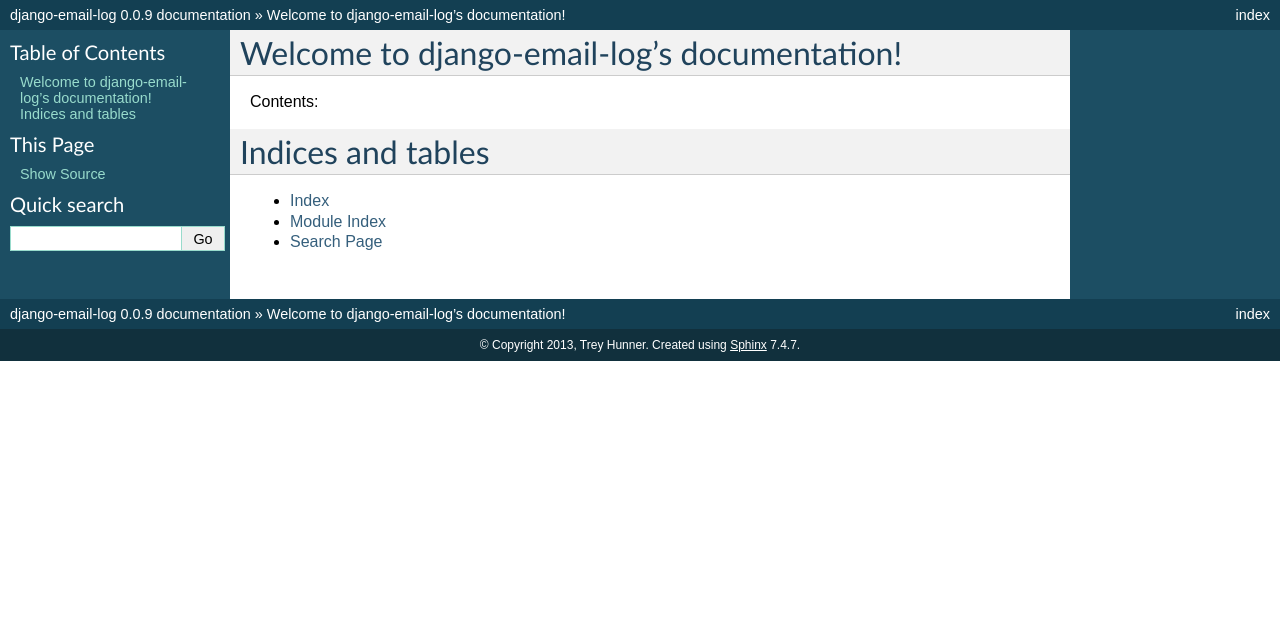
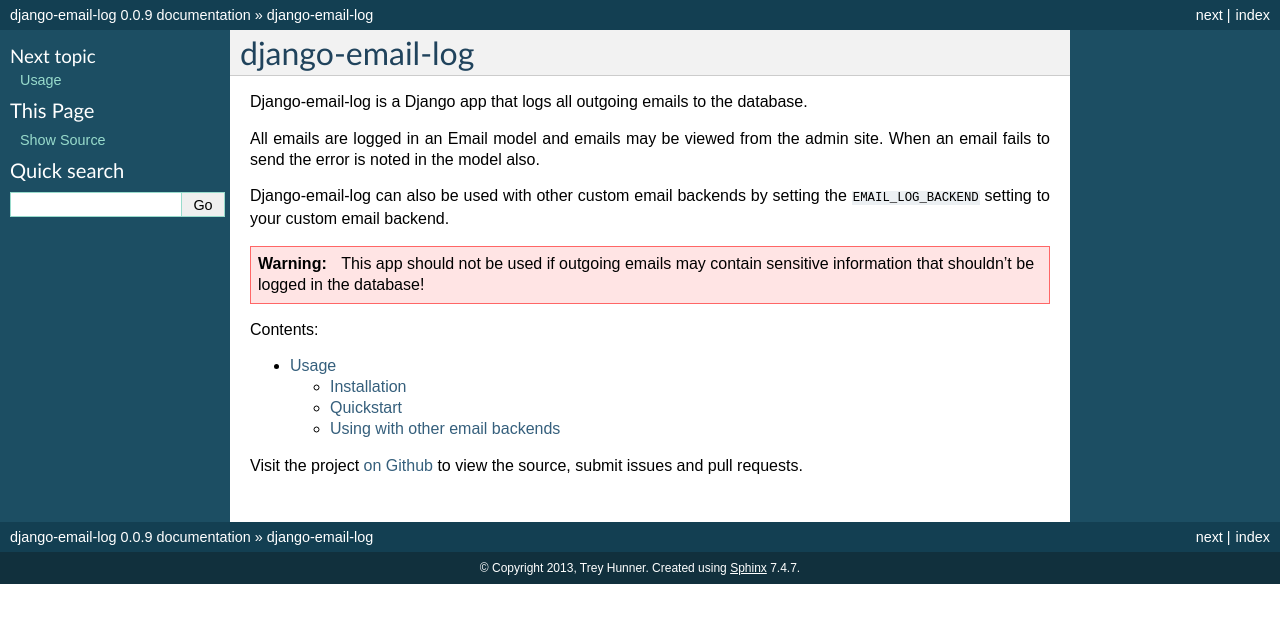
Before and after one commit to treyhunner/django-email-log, a Sphinx documentation site: the page built from docs/index.rst, in a window 1280 px wide. Shown: the top 623 px of the page. Built offline with Sphinx 7.4.7, drawn with Linux system fonts in a browser that asks for light colours.

Commit message:
Add documentation

```diff
--- a/docs/index.rst
+++ b/docs/index.rst
@@ -1,21 +1,26 @@
-.. django-email-log documentation master file, created by
-   sphinx-quickstart on Wed May  1 11:50:21 2013.
-   You can adapt this file completely to your liking, but it should at least
-   contain the root `toctree` directive.
+django-email-log
+================
 
-Welcome to django-email-log's documentation!
-============================================
+Django-email-log is a Django app that logs all outgoing emails to the database.
+
+All emails are logged in an Email model and emails may be viewed from the admin
+site.  When an email fails to send the error is noted in the model also.
+
+Django-email-log can also be used with other custom email backends by setting
+the ``EMAIL_LOG_BACKEND`` setting to your custom email backend.
+
+.. warning::
+    This app should not be used if outgoing emails may contain sensitive
+    information that shouldn't be logged in the database!
 
 Contents:
 
 .. toctree::
    :maxdepth: 2
 
+   usage
 
+Visit the project `on Github`_ to view the source, submit issues and pull
+requests.
 
-Indices and tables
-==================
-
-* :ref:`genindex`
-* :ref:`modindex`
-* :ref:`search`
+.. _on github: https://github.com/treyhunner/django-email-log
--- /dev/null
+++ b/docs/usage.rst
@@ -0,0 +1,53 @@
+Usage
+=====
+
+Installation
+------------
+
+Install from PyPI:
+
+.. code-block:: bash
+
+    $ pip install django-email-log
+
+
+Quickstart
+----------
+
+Add ``email_log`` to ``INSTALLED_APPS`` in your settings file:
+
+.. code-block:: python
+
+    INSTALLED_APPS = (
+        ...
+        'email_log',
+    )
+
+Then set django-email-log as your email backend in your settings file:
+
+.. code-block:: python
+
+    EMAIL_BACKEND = 'email_log.backends.EmailBackend'
+
+
+Using with other email backends
+-------------------------------
+
+By default django-email-log uses Django's SMTP backend to send emails.  The
+``EMAIL_LOG_BACKEND`` setting should be specified if you are using a custom
+email backend.  For example:
+
+.. code-block:: python
+
+    EMAIL_LOG_BACKEND = 'yourapp.backends.YourCustomEmailBackend'
+
+If you are using an email queueing backend such as `django-celery-email`_, the
+django-email-log backend should be used behind the queuing backend so errors
+will be logged properly.  For example with django-celery-email this should
+work:
+
+.. code-block:: python
+
+    CELERY_EMAIL_BACKEND = 'email_log.backends.EmailBackend'
+
+.. _django-celery-email: https://github.com/pmclanahan/django-celery-email
```
